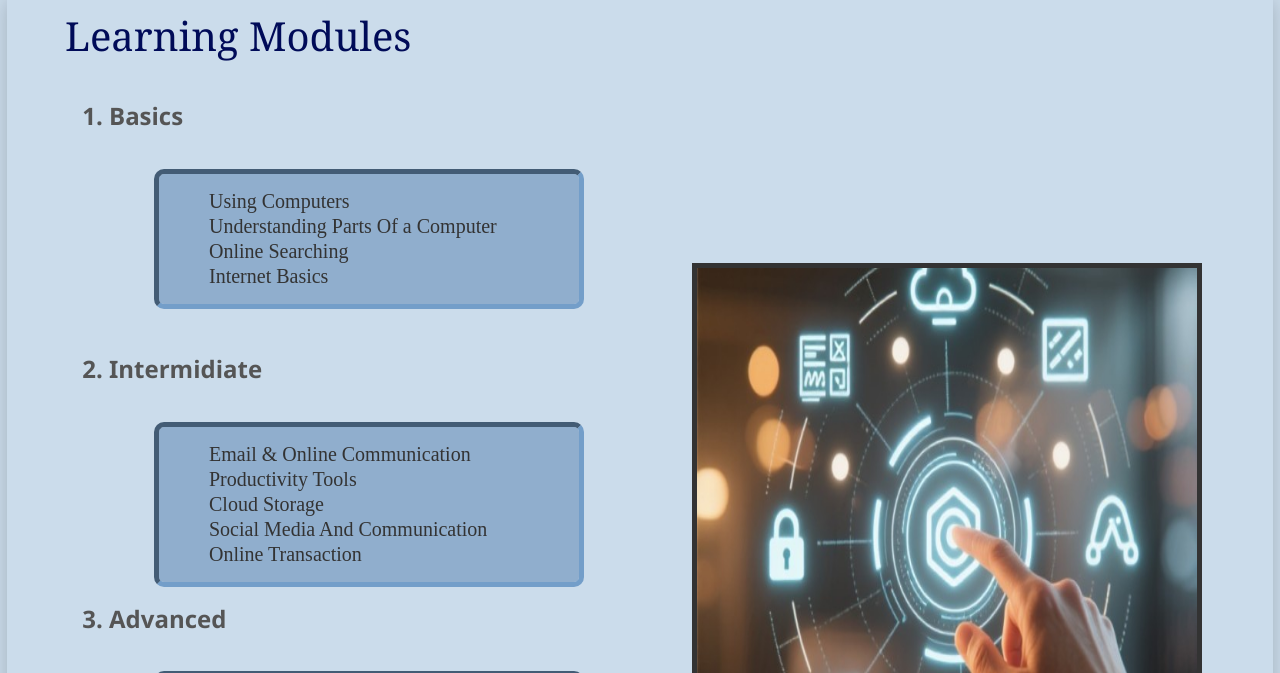
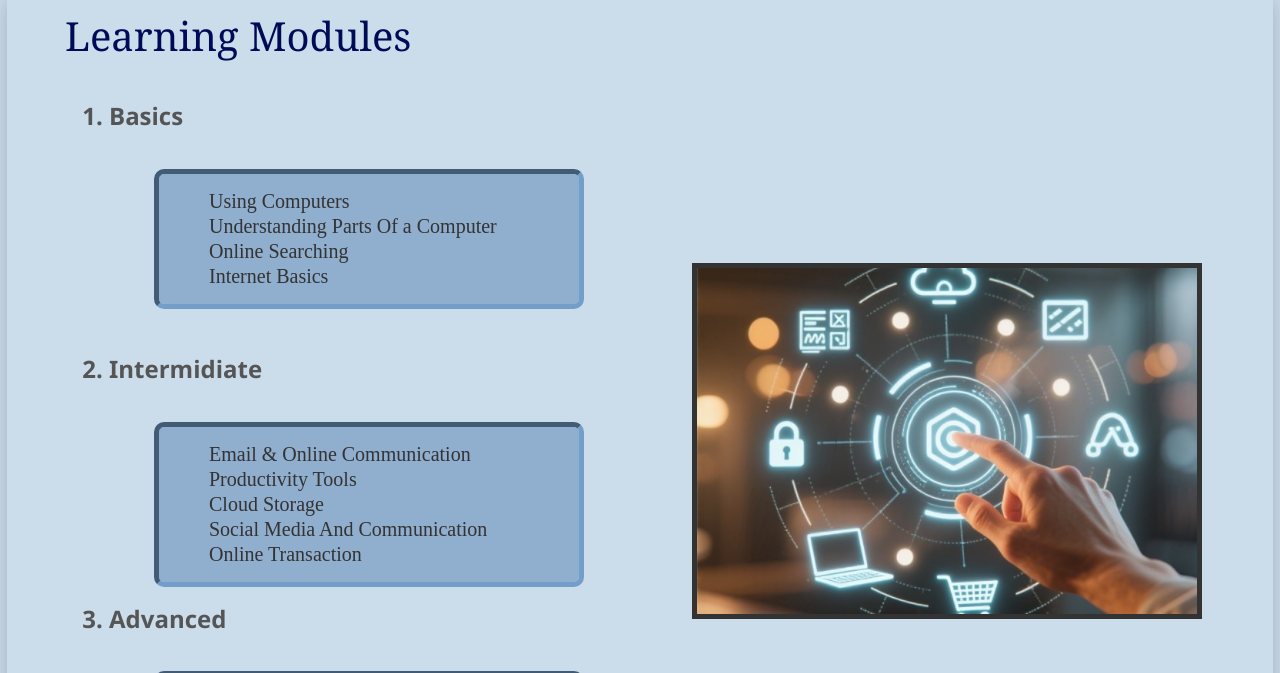
Before and after one commit to Shan560-web/Digital_Hub, a plain HTML site: page Modules.html in a window 1280 px wide. Shown: the part 74-747 px from the top of the page. Drawn offline with Linux system fonts and the light colour scheme.

Commit message:
Update Modules.html

```diff
--- a/Modules.html
+++ b/Modules.html
@@ -109,7 +109,7 @@
 
 			.img{
 			max-width: 40%;
-			height: auto;
+			height: 60%;
 			border: 5px solid #333;
 			margin: 30px auto;
 			margin-top:200px;
```
